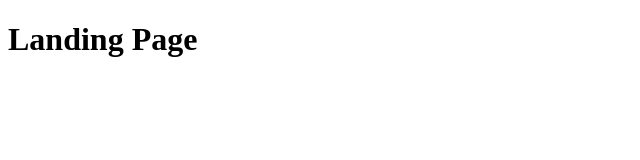
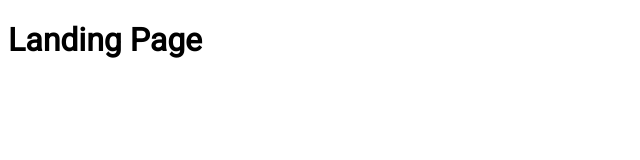
Before and after one commit to cecidlp/kanban, a Vue app: page / in a window 1280 px wide. Shown: the top 160 px of the page, without its empty margins (0-640 px from the left). Built offline with nearby package versions, Linux system fonts and the light colour scheme.

Commit message:
feat(fonts): import Roboto font

```diff
--- a/src/App.vue
+++ b/src/App.vue
@@ -6,3 +6,11 @@
     <router-view />
   </div>
 </template>
+
+<style>
+  @import url('https://fonts.googleapis.com/css?family=Roboto');
+
+  * {
+    font-family: Roboto;
+  }
+</style>
```
